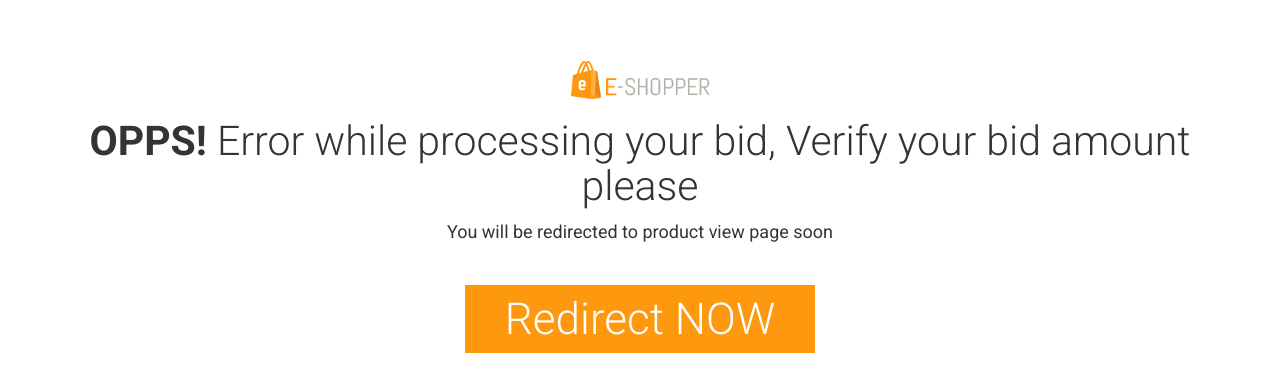
After one commit to charfiomar/IHM_E-Shopper, a PHP site: page /Views/bidError.php?id=1 in a window 1280 px wide. The commit adds this page. Shown: the top 392 px of the page. Run offline with PHP 8.4, Linux system fonts and the light colour scheme; a user stored in the database is signed in.

Commit message:
Bidding added+

```diff
--- /dev/null
+++ b/Views/bidError.php
@@ -0,0 +1,53 @@
+<?php session_start();
+if(!isset($_SESSION['username']))
+    header('location: Views/404NF.php');
+$idd = $_REQUEST['id'];
+?>
+<!DOCTYPE html>
+<html lang="en">
+<head>
+    <meta charset="utf-8">
+    <meta name="viewport" content="width=device-width, initial-scale=1.0">
+    <meta name="description" content="">
+    <meta name="author" content="">
+    <meta http-equiv="refresh" content="3;url=../index.php?controller=Annonce&action=consult&id=<?php echo $idd;?>">
+    <title>OPPS!| E-Shopper</title>
+    <link href="../css/bootstrap.min.css" rel="stylesheet">
+    <link href="../css/font-awesome.min.css" rel="stylesheet">
+    <link href="../css/prettyPhoto.css" rel="stylesheet">
+    <link href="../css/price-range.css" rel="stylesheet">
+    <link href="../css/animate.css" rel="stylesheet">
+    <link href="../css/main.css" rel="stylesheet">
+    <link href="../css/responsive.css" rel="stylesheet">
+    <!--[if lt IE 9]>
+    <script src="../js/html5shiv.js"></script>
+    <script src="../js/respond.min.js"></script>
+    <![endif]-->
+    <link rel="shortcut icon" href="../images/ico/favicon.ico">
+    <link rel="apple-touch-icon-precomposed" sizes="144x144" href="../images/ico/apple-touch-icon-144-precomposed.png">
+    <link rel="apple-touch-icon-precomposed" sizes="114x114" href="../images/ico/apple-touch-icon-114-precomposed.png">
+    <link rel="apple-touch-icon-precomposed" sizes="72x72" href="../images/ico/apple-touch-icon-72-precomposed.png">
+    <link rel="apple-touch-icon-precomposed" href="../images/ico/apple-touch-icon-57-precomposed.png">
+</head><!--/head-->
+
+<body>
+<div class="container text-center">
+    <div class="logo-404">
+        <a href="../index.php?controller=Acceuil&action=login"><img src="../images/home/logo.png" alt="" /></a>
+    </div>
+    <div class="content-404">
+        <h1><b>OPPS!</b> Error while processing your bid, Verify your bid amount please</h1>
+        <p>You will be redirected to product view page soon</p>
+        <h2><a href="../index.php?controller=Annonce&action=consult&id=<?php echo $idd;?>">Redirect NOW</a></h2>
+    </div>
+</div>
+
+
+<script src="../js/jquery.js"></script>
+<script src="../js/price-range.js"></script>
+<script src="../js/jquery.scrollUp.min.js"></script>
+<script src="../js/bootstrap.min.js"></script>
+<script src="../js/jquery.prettyPhoto.js"></script>
+<script src="../js/main.js"></script>
+</body>
+</html>
--- a/css/main.css
+++ b/css/main.css
@@ -353,6 +353,7 @@ ul.sub-menu {
 
 #footer {
   background: #F0F0E9;
+  height: 110px;
 }
 
 
```
Also changed, not shown: Controllers/Annonce.controller.php (+7 -0 lines), Includes/encherir.php (added, +12 -0 lines), Views/Annonce/ViewAnnonce.php (+11 -8 lines), Views/login.php (+25 -25 lines).
